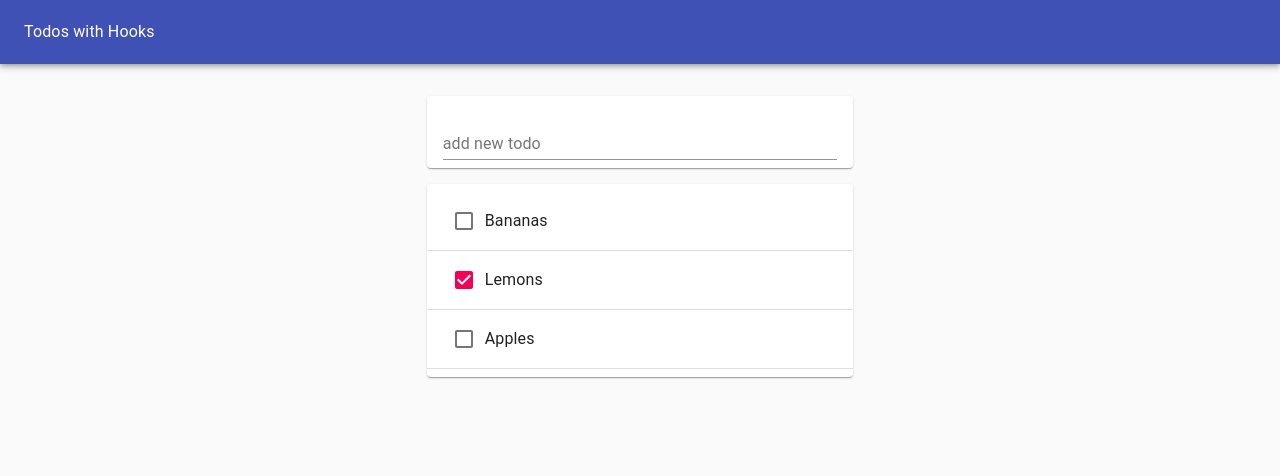
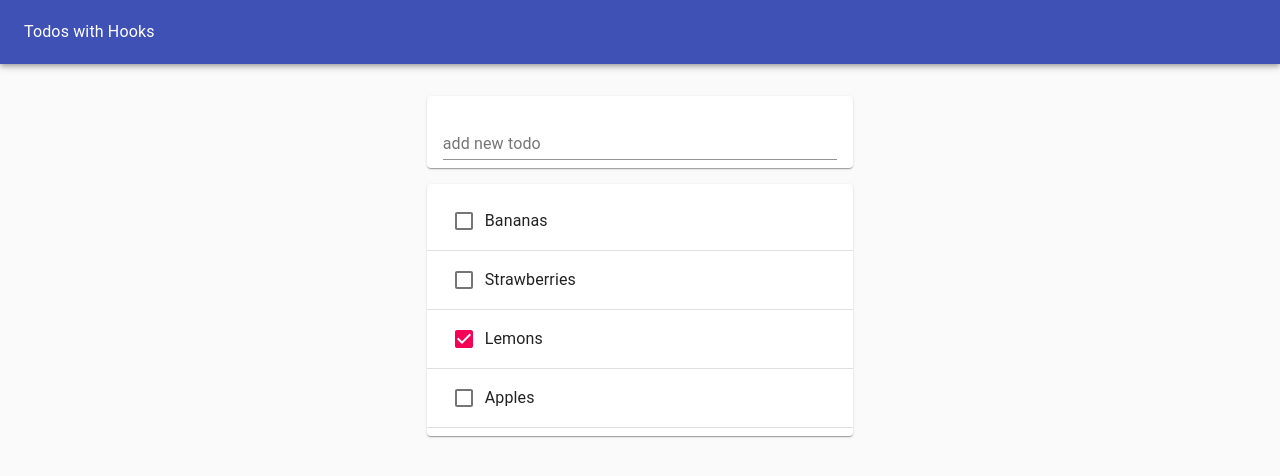
Before and after one commit to snowleopardAlexa/groceryapp, a React (Create React App) app: page / in a window 1280 px wide. Shown: the top 476 px of the page. Built offline with nearby package versions, Linux system fonts and the light colour scheme.

Commit message:
add strawberries

```diff
--- a/src/TodoApp.js
+++ b/src/TodoApp.js
@@ -11,6 +11,7 @@ function TodoApp() {
 
   const initialTodos = [
     { id: 1, task: "Bananas", completed: false},
+    { id: 1, task: "Strawberries", completed: false},
     { id: 2, task: "Lemons", completed: true },
     { id: 3, task: "Apples", completed: false }
   ];
```
